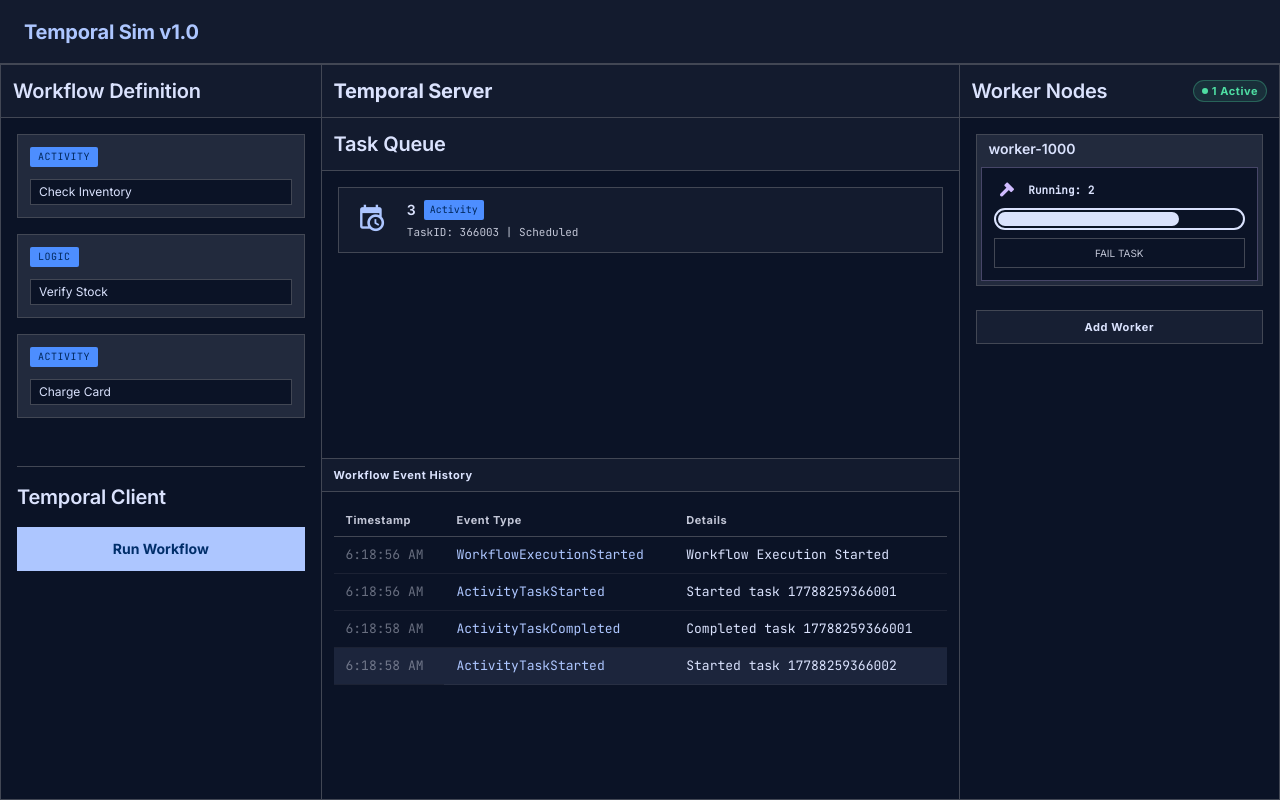
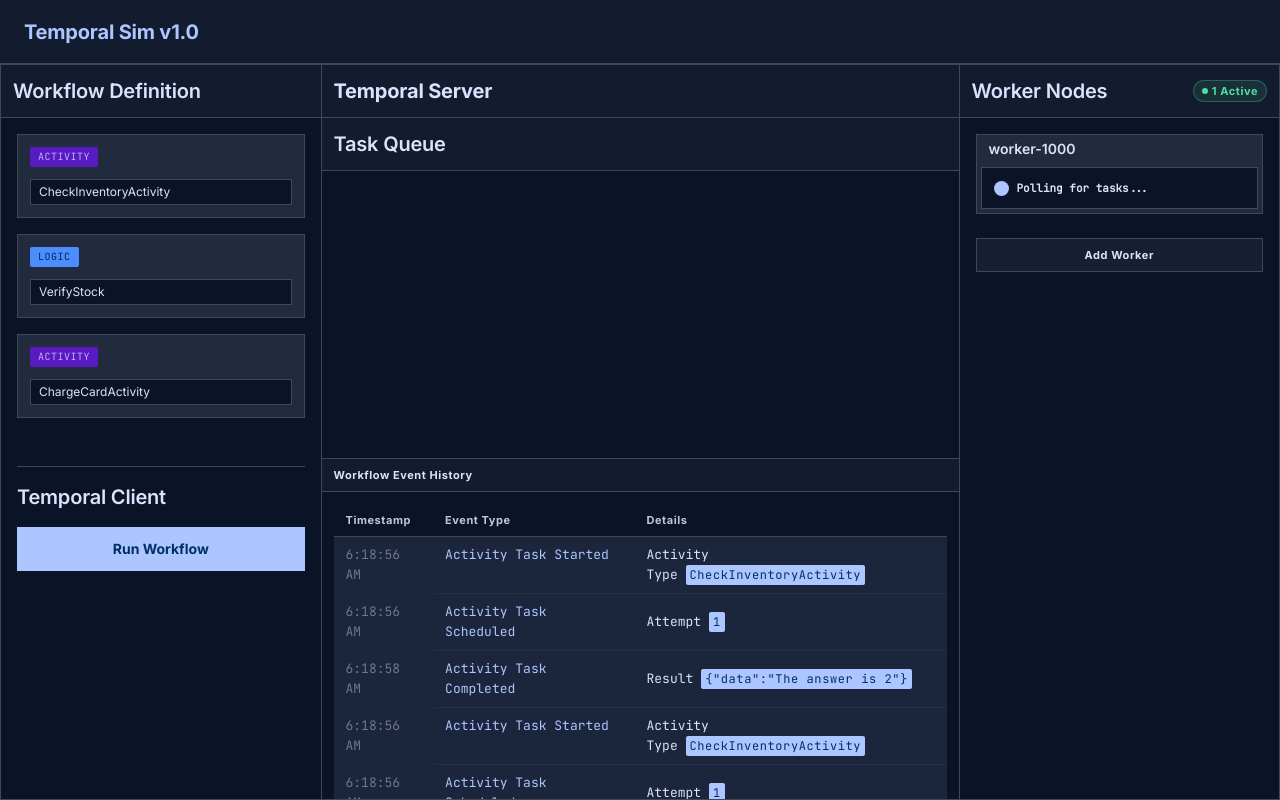
Before and after one commit to jawight/temporal-sim, a React (Vite) app: page / in a window 1280 px wide. Both pictures are taken after a click on the button "Run Workflow". Built offline with nearby package versions, Linux system fonts and the light colour scheme.

Commit message:
Clean up workflow event history and reducer

```diff
--- a/src/components/Client/TemporalClient.tsx
+++ b/src/components/Client/TemporalClient.tsx
@@ -1,12 +1,13 @@
 import React, { useContext } from 'react';
 import { SimulationContext } from '../../core/SimulationContext';
+import TaskTypeBadge from '../TaskTypeBadge';
 
 export const TemporalClient: React.FC = () => {
   const { state, dispatch } = useContext(SimulationContext)!;
   const { workflowSteps } = state;
 
   return (
-    <section className="flex flex-col bg-surface w-1/4 min-w-[300px] h-full overflow-y-auto">
+    <section className="flex flex-col bg-surface w-1/4 min-w-75 h-full overflow-y-auto">
       <div className="bg-surface-container-low border-b border-outline-variant p-3 sticky top-0 z-10">
         <h2 className="font-headline-md text-headline-md text-on-surface">Workflow Definition</h2>
       </div>
@@ -14,9 +15,14 @@ export const TemporalClient: React.FC = () => {
         {workflowSteps.map(step => (
           <div key={step.id} className="bg-surface-container-high border border-outline-variant rounded-DEFAULT p-3 flex flex-col gap-3">
             <div className="flex justify-between items-center">
-              <span className="bg-primary-container text-on-primary-container font-code-sm text-code-sm px-2 py-0.5 rounded-sm uppercase tracking-wider text-[10px]">{step.type}</span>
+              <TaskTypeBadge taskType={step.type} />
             </div>
-            <input className="w-full bg-surface border border-outline-variant rounded-DEFAULT px-2 py-1 text-body-sm text-on-surface focus:outline-none focus:border-primary" type="text" value={step.name} readOnly />
+            <input
+              className="w-full bg-surface border border-outline-variant rounded-DEFAULT px-2 py-1 text-body-sm text-on-surface focus:outline-none focus:border-primary"
+              type="text"
+              value={step.name}
+              onChange={(e) => dispatch({ type: 'UPDATE_STEP_NAME', stepId: step.id, name: e.target.value })}
+            />
           </div>
         ))}
         <div className="mt-8 pt-4 border-t border-outline-variant">
--- a/src/components/Server/EventHistory.tsx
+++ b/src/components/Server/EventHistory.tsx
@@ -24,7 +24,7 @@ export const EventHistory: React.FC = () => {
               <tr key={event.id} className={`border-b border-outline-variant/30 hover:bg-surface-container-highest transition-colors ${activeStepId === event.stepId ? 'bg-primary/10' : ''}`}>
                 <td className="py-2 px-3 text-on-surface-variant opacity-50">{event.timestamp}</td>
                 <td className="py-2 px-3 flex items-center gap-2 text-primary">{event.eventType}</td>
-                <td className="py-2 px-3">{event.details}</td>
+                <td className="py-2 px-3">{event.details}&nbsp;<span className="bg-primary text-on-primary font-code-sm text-code-sm px-1 py-0.5 rounded-sm tracking-wider text-[12px]">{event.value}</span></td>
               </tr>
             ))}
           </tbody>
--- /dev/null
+++ b/src/components/TaskTypeBadge.tsx
@@ -0,0 +1,18 @@
+import { TaskType } from "../core/types";
+
+interface TaskTypeBadgeProps {
+    taskType: TaskType
+}
+
+function TaskTypeBadge(props: TaskTypeBadgeProps) {
+    let colorStyles;
+    switch (props.taskType) {
+        case 'Logic': colorStyles = "bg-primary-container text-on-primary-container"; break;
+        case 'Activity': colorStyles = "bg-secondary-container text-on-secondary-container"; break;
+        case 'Timer': colorStyles = "bg-tertiary-container text-on-tertiary-container"; break;
+    }
+
+    return <span className={colorStyles  + " font-code-sm text-code-sm px-2 py-0.5 rounded-sm uppercase tracking-wider text-[10px]"}>{props.taskType}</span>
+}
+
+export default TaskTypeBadge;
--- a/src/core/reducer.ts
+++ b/src/core/reducer.ts
@@ -12,23 +12,35 @@ export interface SimulationState {
 export type SimulationAction =
   | { type: 'ADD_WORKER' }
   | { type: 'RUN_WORKFLOW' }
-  | { type: 'SCHEDULE_TASK', stepId: string }
+  | { type: 'SCHEDULE_TASK', task: TemporalTask }
   | { type: 'START_TASK', taskId: string, workerId: string }
   | { type: 'COMPLETE_TASK', taskId: string }
-  | { type: 'FAIL_TASK', taskId: string };
+  | { type: 'FAIL_TASK', taskId: string }
+  | { type: 'UPDATE_STEP_NAME', stepId: string, name: string };
 
 export const initialState: SimulationState = {
   workflowSteps: [
-    { id: '1', type: 'Activity', name: 'Check Inventory', color: '#adc6ff' },
-    { id: '2', type: 'Logic', name: 'Verify Stock', color: '#adc6ff' },
-    { id: '3', type: 'Activity', name: 'Charge Card', color: '#adc6ff' },
+    { id: '1', type: 'Activity', name: 'CheckInventoryActivity', color: '#adc6ff' },
+    { id: '2', type: 'Logic', name: 'VerifyStock', color: '#adc6ff' },
+    { id: '3', type: 'Activity', name: 'ChargeCardActivity', color: '#adc6ff' },
   ],
   tasks: [],
   taskQueue: [],
   eventHistory: [],
-  workers: [{ id: Date.now().toString(), status: 'Idle', currentTask: null, color: '#4d8eff' }],
+  workers: [{ id: Date.now().toString(), status: 'Idle', currentTask: null }],
   activeStepId: null,
 };
+
+function newEventLog(eventType: string, details: string, value: string, stepId?: string): EventLog{
+  return {
+    id: Date.now().toString(),
+    timestamp: new Date().toLocaleTimeString(),
+    eventType,
+    details,
+    value,
+    stepId
+  }
+}
 
 export function simulationReducer(state: SimulationState, action: SimulationAction): SimulationState {
   switch (action.type) {
@@ -37,56 +49,145 @@ export function simulationReducer(state: SimulationState, action: SimulationActi
         ...state,
         workers: [...state.workers, { id: Date.now().toString(), status: 'Idle', currentTask: null }],
       };
-    case 'RUN_WORKFLOW':
-      const newTasks: TemporalTask[] = state.workflowSteps.map(step => ({
+    case 'RUN_WORKFLOW':{
+      const step = state.workflowSteps[0];
+      const temp = {
+        ...state,
+        tasks: [],
+        taskQueue: [],
+        eventHistory: [newEventLog("Workflow Execution Started", "Workflow Type Name", "TemporalSimWorkflow")],
+        activeStepId: step.id
+      };
+      const newTask: TemporalTask = {
         id: Date.now().toString() + step.id,
         stepId: step.id,
         type: step.type,
+        name: step.name,
         state: 'Scheduled',
         retryCount: 0
-      }));
+      };
+      return simulationReducer(temp, {type: 'SCHEDULE_TASK', task: newTask})
+    }
+    case 'SCHEDULE_TASK':{
+      if (!action.task) return state;
+      const task: TemporalTask = {
+        ...action.task,
+        state: 'Scheduled',
+      };
+      let eventType;
+      let details;
+      let value;
+      switch (task.type) {
+        case 'Activity':
+          eventType = 'Activity Task Scheduled';
+          details = 'Attempt';
+          value = (task.retryCount + 1).toString();
+          break;
+        case 'Logic':
+          eventType = 'Workflow Task Scheduled';
+          details = 'Task Queue Name';
+          value = "TheOnlyOne";
+          break;
+        case 'Timer':
+          eventType = 'Timer Started';
+          details = 'Start time';
+          value = new Date().toLocaleTimeString();
+          // IF THE TASK IS A TIMER, IT SHOULD NOT BE ADDED TO THE TASK QUEUE.
+          break;
+      }
       return {
         ...state,
-        eventHistory: [
-          ...state.eventHistory,
-          { id: Date.now().toString(), timestamp: new Date().toLocaleTimeString(), eventType: 'WorkflowExecutionStarted', details: 'Workflow Execution Started' }
-        ],
-        tasks: [...state.tasks, ...newTasks],
-        taskQueue: [...state.taskQueue, ...newTasks],
+        tasks: [...state.tasks, task],
+        taskQueue: [...state.taskQueue, task],
+        eventHistory: [newEventLog(eventType, details, value, task.stepId), ...state.eventHistory],
       };
-    case 'SCHEDULE_TASK':
-      return state;
-    case 'START_TASK':
+    }
+    case 'START_TASK':{
       const task = state.taskQueue.find(t => t.id === action.taskId);
       if (!task) return state;
+      let eventType;
+      let details;
+      let value;
+      switch (task.type) {
+        case 'Activity':
+          eventType = 'Activity Task Started';
+          details = 'Activity Type';
+          value = task.name;
+          break;
+        case 'Logic':
+          eventType = 'Workflow Task Started';
+          const eventHistoryString = state.eventHistory.map(x => `${x.timestamp},${x.eventType},${x.details}`).join("\n");
+          const byteCount = new TextEncoder().encode(eventHistoryString).length;
+          details = 'History Size Bytes';
+          value = byteCount.toString();
+          break;
+        case 'Timer':
+          console.error("Found a timer in the task queue.", task.name)
+          // IF THE TASK IS A TIMER, IT SHOULD NOT BE ADDED TO THE TASK QUEUE.return
+          return {
+            ...state,
+            taskQueue: state.taskQueue.filter(t => t.id !== action.taskId)
+          };
+      }
       return {
         ...state,
         taskQueue: state.taskQueue.filter(t => t.id !== action.taskId),
         workers: state.workers.map(w => w.id === action.workerId ? { ...w, status: 'Working', currentTask: task } : w),
-        eventHistory: [...state.eventHistory, { id: Date.now().toString(), timestamp: new Date().toLocaleTimeString(), eventType: 'ActivityTaskStarted', details: `Started task ${task.id}`, stepId: task.stepId }],
+        eventHistory: [newEventLog(eventType, details, value, task.stepId), ...state.eventHistory],
         activeStepId: task.stepId,
       };
+    }
     case 'COMPLETE_TASK':
       const completedTask = state.tasks.find(t => t.id === action.taskId);
+      let eventType;
+      let details;
+      let value;
+      switch (completedTask?.type) {
+        case 'Activity':
+          eventType = 'Activity Task Completed';
+          details = 'Result';
+          const randNum = Math.random()*101;
+          value = JSON.stringify({
+            data: `The answer is ${Math.floor(randNum)}`
+          });
+          break;
+        case 'Logic':
+          eventType = 'Workflow Task Completed';
+          const worker = state.workers.find(w => w.currentTask?.id === action.taskId);
+          details = 'Identity';
+          value = worker?.id?.toString() ?? "Unknown";
+          break;
+        case 'Timer':
+          eventType = 'Timer Fired';
+          details = 'Completed time';
+          value = new Date().toLocaleTimeString();
+          break;
+        default:
+          console.error("Couldn't find the completed task in the tasks list.")
+          return state;
+      }
       return {
         ...state,
         workers: state.workers.map(w => w.currentTask?.id === action.taskId ? { ...w, status: 'Idle', currentTask: null } : w),
-        eventHistory: [...state.eventHistory, { id: Date.now().toString(), timestamp: new Date().toLocaleTimeString(), eventType: 'ActivityTaskCompleted', details: `Completed task ${action.taskId}`, stepId: completedTask?.stepId }],
+        eventHistory: [newEventLog(eventType, details, value, completedTask.stepId), ...state.eventHistory],
         activeStepId: completedTask?.stepId || null,
       };
-    case 'FAIL_TASK':
+    case 'FAIL_TASK':{
       const failedTask = state.tasks.find(t => t.id === action.taskId);
       if (!failedTask) return state;
-
-      const updatedFailedTask = { ...failedTask, retryCount: failedTask.retryCount + 1, state: 'Scheduled' as const };
-
+      const temp: SimulationState = {
+        ...state,
+        workers: state.workers.map(w => w.currentTask?.id === action.taskId ? { ...w, status: 'Idle', currentTask: null } : w),
+        activeStepId: failedTask?.stepId || null,
+      };
+      return simulationReducer(temp, {type: 'SCHEDULE_TASK', task: {...failedTask, retryCount: failedTask.retryCount + 1, state: 'Scheduled' }});
+    }
+    case 'UPDATE_STEP_NAME':
       return {
         ...state,
-        workers: state.workers.map(w => w.currentTask?.id === action.taskId ? { ...w, status: 'Idle', currentTask: null } : w),
-        taskQueue: [...state.taskQueue, updatedFailedTask],
-        tasks: state.tasks.map(t => t.id === action.taskId ? updatedFailedTask : t),
-        eventHistory: [...state.eventHistory, { id: Date.now().toString(), timestamp: new Date().toLocaleTimeString(), eventType: 'ActivityTaskFailed', details: `Failed task ${action.taskId}` }],
-        activeStepId: failedTask.stepId,
+        workflowSteps: state.workflowSteps.map(step =>
+          step.id === action.stepId ? { ...step, name: action.name } : step
+        ),
       };
     default:
       return state;
--- a/src/core/types.ts
+++ b/src/core/types.ts
@@ -13,12 +13,14 @@ export interface EventLog {
   timestamp: string; // yyyy-MM-dd hh:mm:ss:sss
   eventType: string; // e.g., 'WorkflowExecutionStarted', 'ActivityTaskScheduled'
   details: string;
+  value?: string;
   stepId?: string;
 }
 
 export interface TemporalTask {
   id: string;
   stepId: string;
+  name: string;
   type: TaskType;
   state: TaskState;
   retryCount: number;
--- a/src/index.css
+++ b/src/index.css
@@ -2,53 +2,61 @@
 
 @theme {
   /* Colors */
+  --color-primary: #adc6ff;
+  --color-on-primary: #002e6a;
+  --color-primary-container: #4d8eff;
+  --color-on-primary-container: #00285d;
+  --color-primary-fixed: #d8e2ff;
+  --color-on-primary-fixed: #001a42;
+  --color-primary-fixed-dim: #adc6ff;
+  --color-on-primary-fixed-variant: #004395;
+  --color-inverse-primary: #005ac2;
+
+  --color-secondary: #d0bcff;
+  --color-on-secondary: #3c0091;
+  --color-secondary-fixed: #e9ddff;
+  --color-on-secondary-fixed: #23005c;
   --color-secondary-container: #571bc1;
-  --color-surface-variant: #2d3449;
-  --color-tertiary: #4edea3;
-  --color-on-tertiary-fixed: #002113;
-  --color-surface-dim: #0b1326;
-  --color-surface-container-high: #222a3d;
-  --color-primary-fixed-dim: #adc6ff;
-  --color-on-primary-container: #00285d;
-  --color-surface-tint: #adc6ff;
-  --color-inverse-primary: #005ac2;
-  --color-on-tertiary: #003824;
-  --color-background: #0b1326;
-  --color-outline-variant: #424754;
-  --color-on-tertiary-fixed-variant: #005236;
-  --color-primary-container: #4d8eff;
-  --color-on-background: #dae2fd;
-  --color-secondary: #d0bcff;
-  --color-on-error-container: #ffdad6;
-  --color-surface-bright: #31394d;
-  --color-on-secondary-fixed-variant: #5516be;
-  --color-primary: #adc6ff;
-  --color-surface: #0b1326;
-  --color-surface-container-low: #131b2e;
-  --color-surface-container-lowest: #060e20;
-  --color-on-surface: #dae2fd;
   --color-on-secondary-container: #c4abff;
   --color-secondary-fixed-dim: #d0bcff;
+  --color-on-secondary-fixed-variant: #5516be;
+
+  --color-tertiary: #4edea3;
+  --color-on-tertiary: #003824;
   --color-tertiary-container: #00a572;
-  --color-surface-container-highest: #2d3449;
-  --color-error-container: #93000a;
-  --color-on-secondary: #3c0091;
-  --color-on-surface-variant: #c2c6d6;
-  --color-error: #ffb4ab;
-  --color-on-secondary-fixed: #23005c;
-  --color-tertiary-fixed-dim: #4edea3;
-  --color-on-primary-fixed: #001a42;
-  --color-outline: #8c909f;
-  --color-inverse-on-surface: #283044;
-  --color-primary-fixed: #d8e2ff;
-  --color-secondary-fixed: #e9ddff;
-  --color-surface-container: #171f33;
   --color-on-tertiary-container: #00311f;
   --color-tertiary-fixed: #6ffbbe;
+  --color-on-tertiary-fixed: #002113;
+  --color-tertiary-fixed-dim: #4edea3;
+  --color-on-tertiary-fixed-variant: #005236;
+
+  --color-surface: #0b1326;
+  --color-surface-dim: #0b1326;
+  --color-surface-tint: #adc6ff;
+  --color-surface-bright: #31394d;
+  --color-on-surface: #dae2fd;
+  --color-surface-container: #171f33;
+  --color-surface-container-lowest: #060e20;
+  --color-surface-container-low: #131b2e;
+  --color-surface-container-high: #222a3d;
+  --color-surface-container-highest: #2d3449;
+  --color-surface-variant: #2d3449;
+  --color-on-surface-variant: #c2c6d6;
+  --color-inverse-surface: #dae2fd;
+  --color-inverse-on-surface: #283044;
+
+  --color-background: #0b1326;
+  --color-on-background: #dae2fd;
+
+  --color-error: #ffb4ab;
   --color-on-error: #690005;
-  --color-on-primary: #002e6a;
-  --color-inverse-surface: #dae2fd;
-  --color-on-primary-fixed-variant: #004395;
+  --color-error-container: #93000a;
+  --color-on-error-container: #ffdad6;
+
+  --color-warning: yellow;
+
+  --color-outline: #8c909f;
+  --color-outline-variant: #424754;
 
   /* Border Radius */
   --radius-sm: 0.125rem;
```
